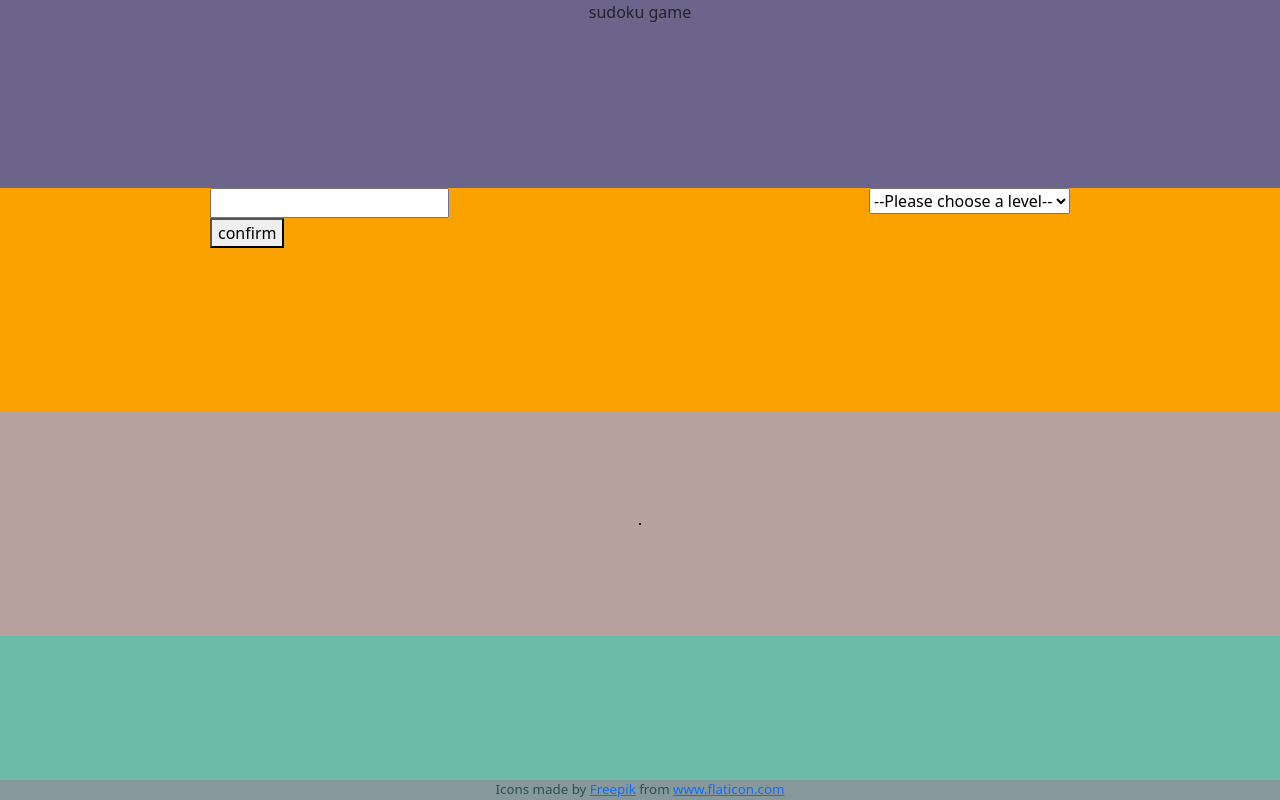
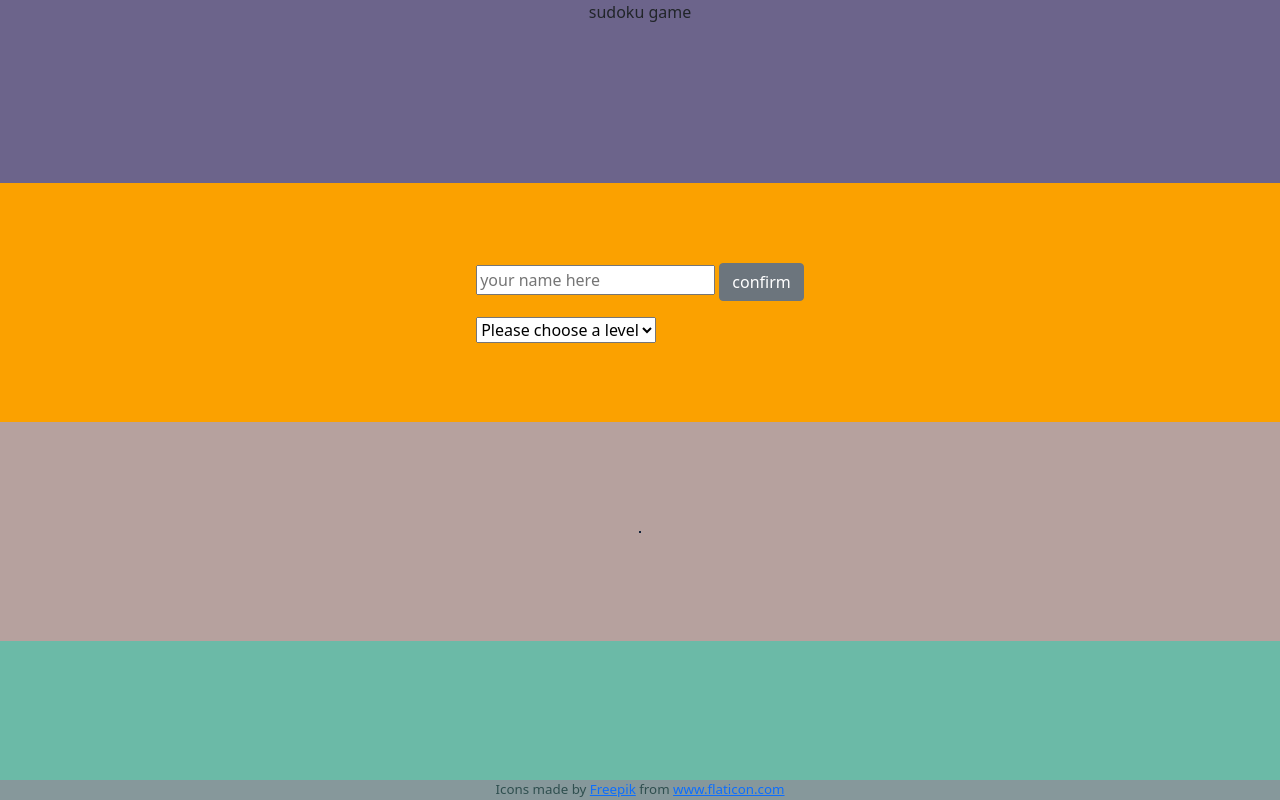
Before and after one commit to Magda7Lena/javascript-game, a Python web app: template templates/index.html in a window 1280 px wide. Run offline with Jinja, Linux system fonts and the light colour scheme; the template is opened without the code that fills it, so the values that code supplies are empty.

Commit message:
inittimer, 1/2, css-input/level

```diff
--- a/static/main.css
+++ b/static/main.css
@@ -22,10 +22,11 @@ html, body {
 }
 
 .game-info {
-    display: inline-flex;
+    /* display: inline-flex; */
     align-content: center;
     justify-content: space-around;
     background-color: #FBA100;
+    display: grid;
 }
 
 .UserName {
@@ -35,17 +36,16 @@ html, body {
     justify-content: center;
     font-size: 20px;
     font-family: Monospaced, sans-serif;
-
 }
 
-.select, .input {
-    display: flex;
-    text-align: center;
-    vertical-align: center;
-    flex-direction: column;
-    justify-content: center;
+/*.select, .input {*/
+/*    display: flex;*/
+/*    text-align: center;*/
+/*    vertical-align: center;*/
+/*    flex-direction: column;*/
+/*    justify-content: center;*/
 
-}
+/*}*/
 
 .selected {
     display: flex;
@@ -153,3 +153,29 @@ section.game-board {
     box-shadow: 0 0 0 2px #122138;
     border-radius: var(--border-radius);
 }
+
+
+.container {width: auto;display: inline-flex;align-content: center;justify-content: center;flex-direction: row;}
+
+
+.panel {
+    border-radius: 2px;
+    border: 1px solid black;
+    width:100px;
+    height:20px
+
+}
+
+.btn-group .button {
+  border-radius: 2px;
+    margin-inside: 10px;
+    height:20px;
+    width:auto
+}
+
+.btn-primary {
+    margin-inline: 5px;
+    border-radius: 2px;
+    height:20px;
+    width: 30px;
+}
--- a/templates/index.html
+++ b/templates/index.html
@@ -13,16 +13,21 @@
 <section class="header">sudoku game</section>
 
 <section class="game-info">
-    <form id="formUser">
-        <input class="input" type="text" id="userName">
-        <button type="submit" onclick="enterUserName()">confirm</button>
+    <form class="form-inline" id="formUser">
+        <div class="form-group mb-3">
+            <input class="input" type="text" id="userName" placeholder="your name here">
+            <button type="submit" class="btn btn-secondary mb2" onclick="enterUserName()">confirm</button>
+        </div>
+
     </form>
+
+
 
 
     <form id="formLevel">
 
-        <select class="select" id="difficulty" onchange="diffLevel()">
-            <option>--Please choose a level--</option>
+        <select class="custom-select" id="difficulty" onchange="diffLevel()">
+            <option selected>Please choose a level</option>
             <option>Easy</option>
             <option>Medium</option>
             <option>Hard</option>
```
Also changed, not shown: game.js (+32 -17 lines).
